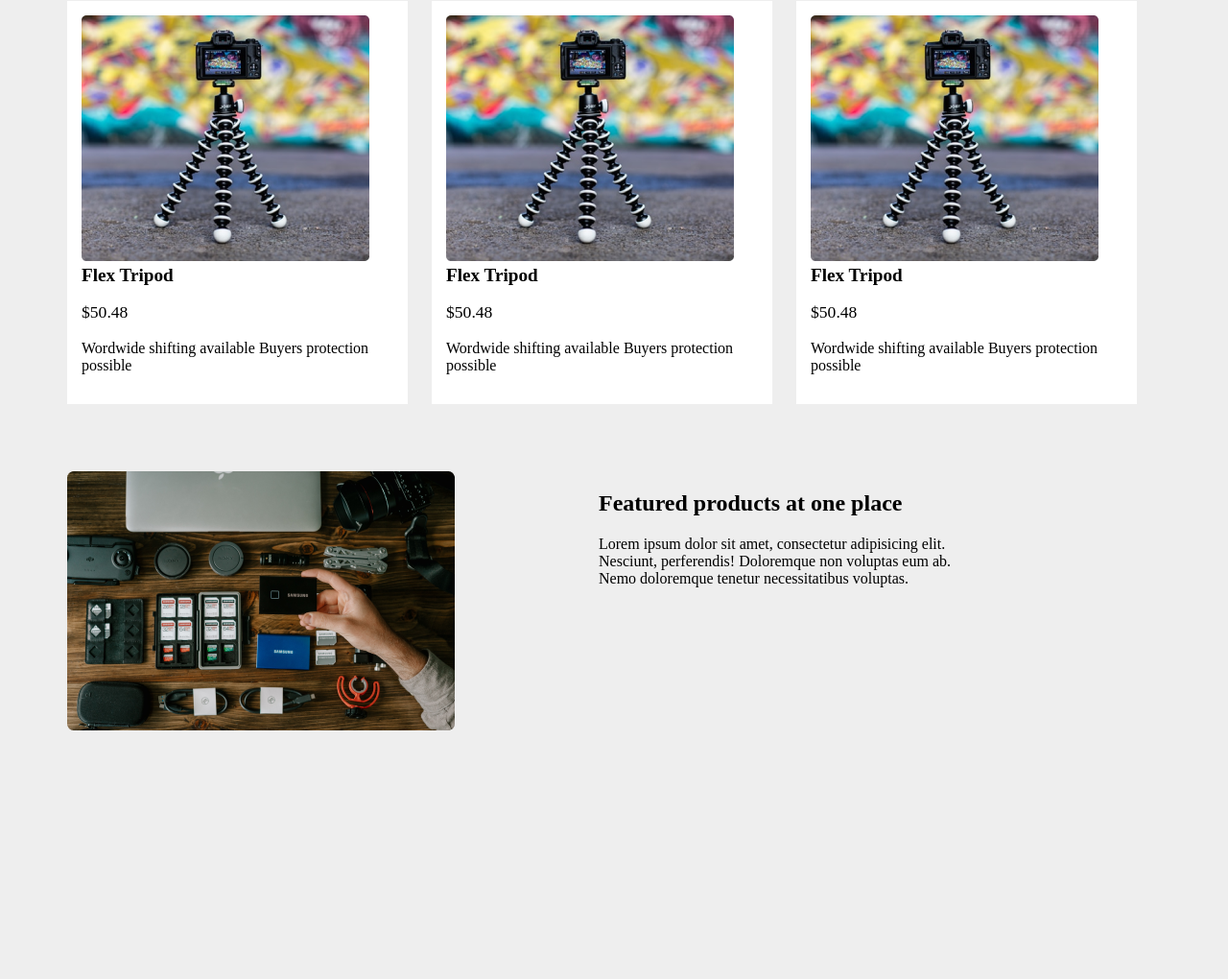
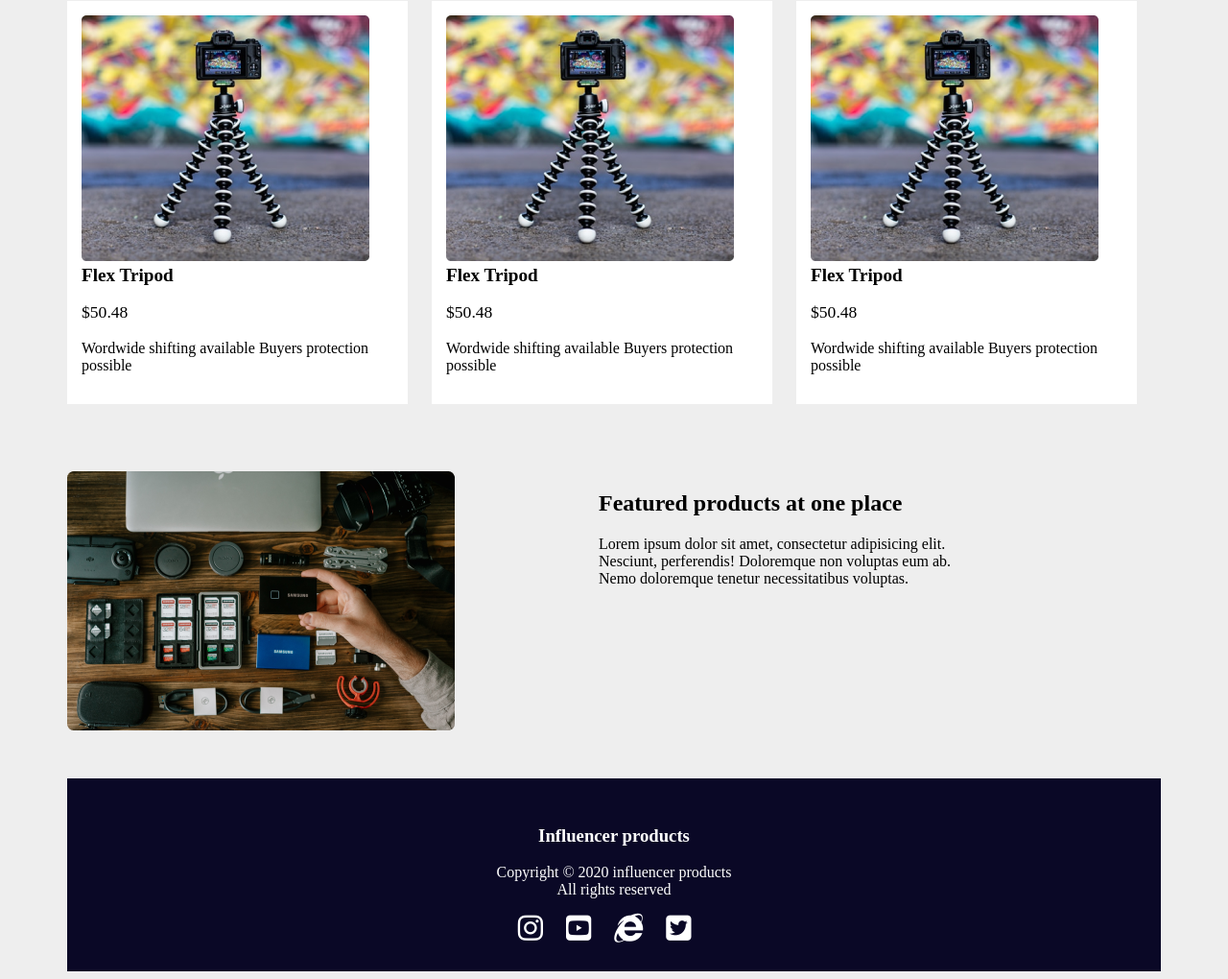
Before and after one commit to hiabujar/influencer, a plain HTML site: page index.html in a window 1280 px wide. Shown: the part 1672-2692 px from the top of the page at 96% size. Before the commit the page ends 2483 px from the top, so only its background shows below. Drawn offline with Linux system fonts and the light colour scheme.

Commit message:
footer section done

```diff
--- a/css/style.css
+++ b/css/style.css
@@ -105,6 +105,25 @@ body{
     max-width: 400px;
 }
 
+/* Footer section styles */
+.footer{
+    max-width: 1140px;
+    margin: 0 auto;
+    background: rgba(10, 8, 38, 1);
+}
+.footer-container{
+    padding: 30px;
+    text-align: center;
+    width: 260px;
+    color: white;
+    margin: 0 auto;
+}
+.footer-container i{
+    font-size: 30px;
+    margin-right: 20px;
+}
+
+
 /* MEDIA QUERY RESPONSIVE*/
 @media screen and (max-width: 576px) {
     .nav-bar, .nav-items, .banner{
--- a/index.html
+++ b/index.html
@@ -5,6 +5,9 @@
     <meta charset="UTF-8">
     <meta name="viewport" content="width=device-width, initial-scale=1.0">
     <title>Influencer product</title>
+    <!-- font awesome -->
+    <link rel="stylesheet" href="https://cdnjs.cloudflare.com/ajax/libs/font-awesome/6.7.2/css/all.min.css" integrity="sha512-Evv84Mr4kqVGRNSgIGL/F/aIDqQb7xQ2vcrdIwxfjThSH8CSR7PBEakCr51Ck+w+/U6swU2Im1vVX0SVk9ABhg==" crossorigin="anonymous" referrerpolicy="no-referrer" />
+    <!-- font awesome -->
     <link rel="stylesheet" href="css/style.css">
 </head>
 
@@ -124,6 +127,18 @@
             <p class="feature-description">Lorem ipsum dolor sit amet, consectetur adipisicing elit. Nesciunt, perferendis! Doloremque non voluptas eum ab. Nemo doloremque tenetur necessitatibus voluptas.</p>
         </div>
     </div>
+    <footer class="footer">
+        <div class="footer-container">
+            <h3 class="footer-tittle">Influencer products</h3>
+            <p class="footer-des">
+                Copyright © 2020  influencer products
+                All rights reserved
+            </p>
+            <i class="fa-brands fa-instagram"></i>
+            <i class="fa-brands fa-square-youtube"></i>
+            <i class="fa-brands fa-internet-explorer"></i>
+            <i class="fa-brands fa-square-twitter"></i>
+        </div>
+    </footer>
 </body>
-
 </html>
```
